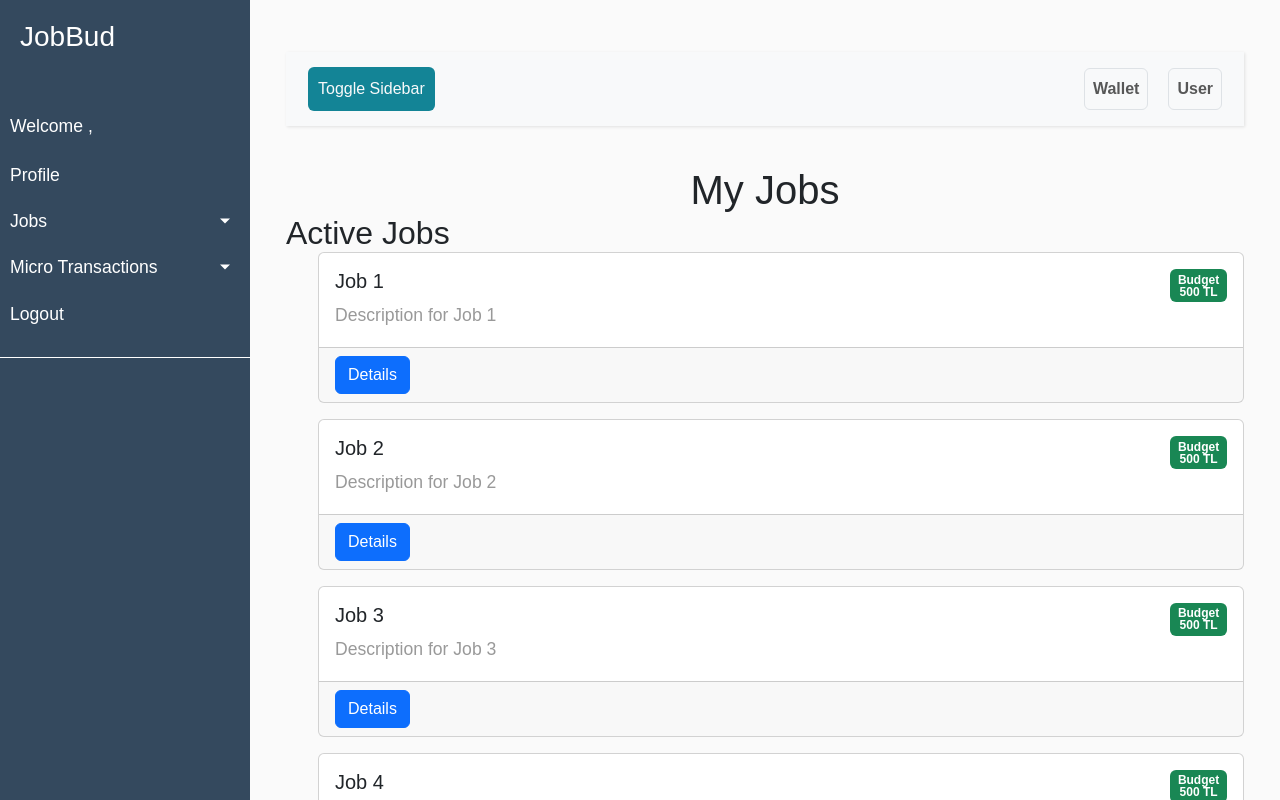
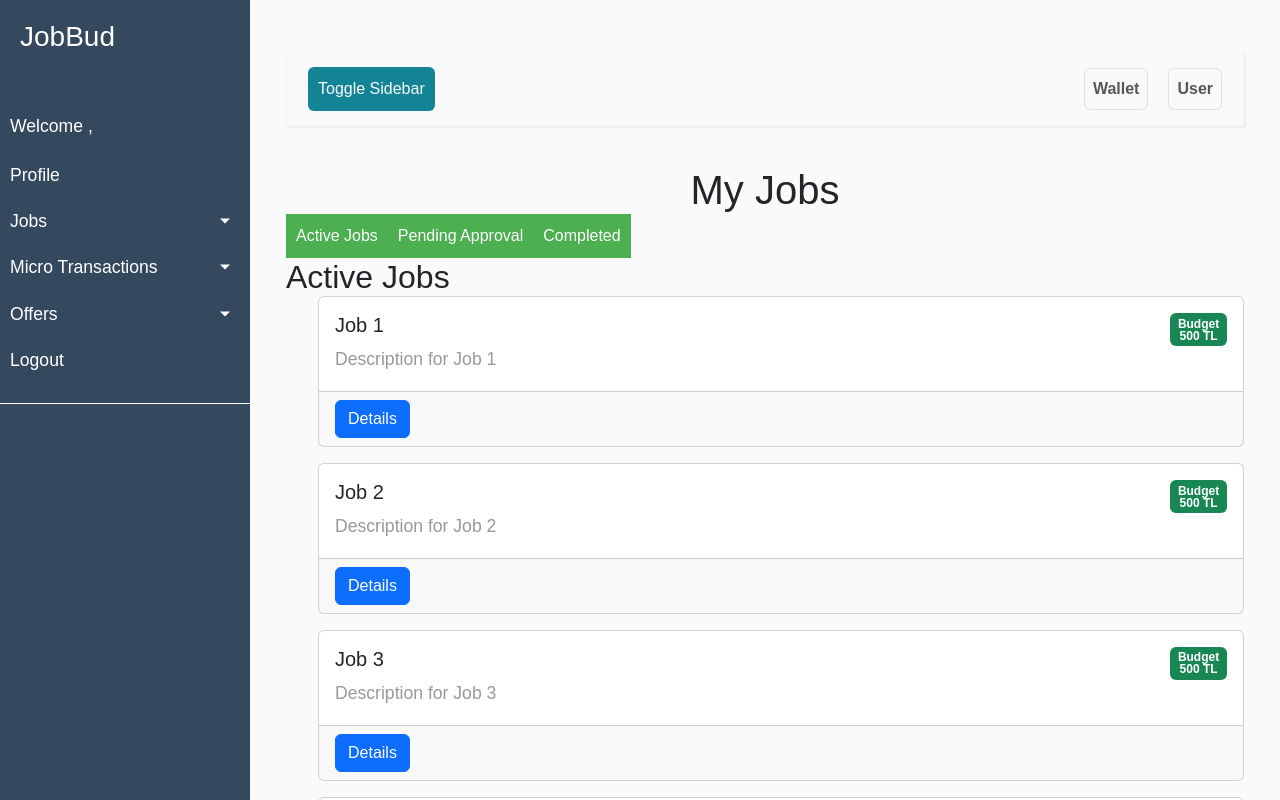
Before and after one commit to AytacBagirova/JobBud, a React (Vite) app: page /myJobs in a window 1280 px wide. Shown: the top 800 px of the page. Built offline with nearby package versions, Linux system fonts and the light colour scheme.

Commit message:
offers eklendi

```diff
--- a/src/App.jsx
+++ b/src/App.jsx
@@ -16,7 +16,7 @@ import PaymentsPage from "./pages/WalletPage/WalletPage";
 import JobDetailsPage from "./pages/JobDetailsPage/JobDetailsPage";
 import FindMicroJobPage from "./pages/FindMicroJobPage/FindMicroJobPage";
 import CreateNewMicroTransaction from "./pages/CreateNewMicroTransactionPage/CreateNewMicroTransactionPage";
-
+import OfferHistoryPage from "./pages/OffersPage/OfferHistoryPage";
 function App() {
   return (
     <BrowserRouter>
@@ -32,6 +32,7 @@ function App() {
           <Route path="wallet" element={<PaymentsPage />} />
           <Route path="jobdetails" element={<JobDetailsPage />} />
           <Route path="findmicrojobs" element={<FindMicroJobPage />} />
+          <Route path="offerhistorypage" element={<OfferHistoryPage/>} />
           <Route
             path="/microtransaction/create"
             element={<CreateNewMicroTransaction />}
--- a/src/components/Sidebar/SidebarMenu.jsx
+++ b/src/components/Sidebar/SidebarMenu.jsx
@@ -4,37 +4,39 @@ import "./Sidebar.css";
 import { Link, useNavigate } from "react-router-dom";
 import { useDispatch, useSelector } from "react-redux";
 import { logout } from "../../redux/actions/UserAction";
+
 const SidebarMenu = () => {
   const user = useSelector((state) => state.userLogin);
   let currentUser = null;
-  if (user)
+  if (user) {
     currentUser = {
       ...user.userInfo,
     };
+  }
   const history = useNavigate();
-   const dispatch = useDispatch();
-   const logoutHandler = () => {
-     dispatch(logout());
-     history("/")
+  const dispatch = useDispatch();
 
-   };
+  const logoutHandler = () => {
+    dispatch(logout());
+    history("/");
+  };
+
   return (
     <nav id="sidebar">
-      <div class="sidebar-header">
+      <div className="sidebar-header">
         <h3>JobBud</h3>
       </div>
 
-      <ul class="list-unstyled components">
+      <ul className="list-unstyled components">
         <p>Welcome {currentUser.userType},</p>
         <li>
           <a href="/profile">Profile</a>
         </li>
-        {currentUser.userType == "FREELANCER" ? (
-          <div>
-            {" "}
-            <li class="active">
+        {currentUser.userType === "FREELANCER" ? (
+          <>
+            <li className="active">
               <a
-                class="dropdown-toggle"
+                className="dropdown-toggle"
                 data-bs-toggle="collapse"
                 href="#jobsSubMenu"
                 aria-expanded="false"
@@ -42,7 +44,7 @@ const SidebarMenu = () => {
               >
                 Jobs
               </a>
-              <ul class="collapse list-unstyled" id="jobsSubMenu">
+              <ul className="collapse list-unstyled" id="jobsSubMenu">
                 <li>
                   <a href="/findjob">Find Job</a>
                 </li>
@@ -53,7 +55,7 @@ const SidebarMenu = () => {
             </li>
             <li>
               <a
-                class="dropdown-toggle"
+                className="dropdown-toggle"
                 data-bs-toggle="collapse"
                 href="#microtransactionSubMenu"
                 aria-expanded="false"
@@ -61,7 +63,7 @@ const SidebarMenu = () => {
               >
                 Micro Transactions
               </a>
-              <ul class="collapse list-unstyled" id="microtransactionSubMenu">
+              <ul className="collapse list-unstyled" id="microtransactionSubMenu">
                 <li>
                   <Link to="/findmicrojobs">Find Micro Jobs</Link>
                 </li>
@@ -71,13 +73,12 @@ const SidebarMenu = () => {
                 </li>
               </ul>
             </li>
-          </div>
+          </>
         ) : (
-          <div>
-            {" "}
-            <li class="active">
+          <>
+            <li className="active">
               <a
-                class="dropdown-toggle"
+                className="dropdown-toggle"
                 data-bs-toggle="collapse"
                 href="#jobsSubMenu"
                 aria-expanded="false"
@@ -85,7 +86,7 @@ const SidebarMenu = () => {
               >
                 Jobs
               </a>
-              <ul class="collapse list-unstyled" id="jobsSubMenu">
+              <ul className="collapse list-unstyled" id="jobsSubMenu">
                 <li>
                   <a href="/createjob">Add New Job</a>
                 </li>
@@ -96,7 +97,7 @@ const SidebarMenu = () => {
             </li>
             <li>
               <a
-                class="dropdown-toggle"
+                className="dropdown-toggle"
                 data-bs-toggle="collapse"
                 href="#microtransactionSubMenu"
                 aria-expanded="false"
@@ -104,7 +105,7 @@ const SidebarMenu = () => {
               >
                 Micro Transactions
               </a>
-              <ul class="collapse list-unstyled" id="microtransactionSubMenu">
+              <ul className="collapse list-unstyled" id="microtransactionSubMenu">
                 <li>
                   <a href="/microtransaction/create">Add Micro Job</a>
                 </li>
@@ -113,9 +114,26 @@ const SidebarMenu = () => {
                   <a href="#">My Micro Jobs</a>
                 </li>
               </ul>
-            </li>{" "}
-          </div>
-        )}{" "}
+            </li>
+          </>
+        )}
+        {/* New Offers Section */}
+        <li>
+          <a
+            className="dropdown-toggle"
+            data-bs-toggle="collapse"
+            href="#offersSubMenu"
+            aria-expanded="false"
+            aria-controls="offersSubMenu"
+          >
+            Offers
+          </a>
+          <ul className="collapse list-unstyled" id="offersSubMenu">
+            <li>
+              <a href="offerhistorypage">Offer History</a>
+            </li>
+          </ul>
+        </li>
         <li>
           <a href="#" onClick={logoutHandler}>
             Logout
@@ -128,6 +146,7 @@ const SidebarMenu = () => {
 };
 
 export default SidebarMenu;
+
 
 /* Pages&Components should exist for customer
 
--- a/src/pages/MyJobs/MyJobsPage.jsx
+++ b/src/pages/MyJobs/MyJobsPage.jsx
@@ -1,10 +1,8 @@
-import Header from "../../components/Header/Header";
-import Layout from "../../components/Layout/Layout";
+import React, { useState } from 'react';
 import UserLayout from "../../components/Layout/UserLayout";
 
-function MyJobsPage() {
-
-  const instanceOfJob = (title, description, budget) => {
+const MyJobsPage = () => {
+  const InstanceOfJob = (title, description, budget) => {
     return (
       <div className="card w-100 mb-3">
         <div className="card-body d-flex justify-content-between">
@@ -25,31 +23,70 @@ function MyJobsPage() {
     );
   };
 
-  const listJobs = (sectionTitle, jobCount) => {
+  const JobTabs = ({ sections }) => {
+    const [activeTab, setActiveTab] = useState(0); // Aktif sekmenin indeksi
+
+    const changeTab = (index) => {
+      setActiveTab(index);
+    };
+
+    return (
+      <div>
+        <div className="w3-bar w3-black">
+          {sections.map((section, index) => (
+            <button
+              key={index}
+              className={`w3-bar-item w3-button ${activeTab === index ? 'active' : ''}`}
+              onClick={() => changeTab(index)}
+            >
+              {section.title}
+            </button>
+          ))}
+        </div>
+
+        {sections.map((section, index) => (
+          <div
+            key={index}
+            id={section.title.replace(/\s+/g, '-').toLowerCase()} // ID'leri oluştururken boşlukları kaldırıp küçük harfe çeviriyoruz
+            className="w3-container w3-display-container city"
+            style={{ display: activeTab === index ? 'block' : 'none' }}
+          >
+            <h2>{section.title}</h2>
+            <ul>{section.jobs}</ul>
+          </div>
+        ))}
+      </div>
+    );
+  };
+
+  const listJobs = (jobCount) => {
     let list = [];
     for (let i = 0; i < jobCount; i++) {
       list.push(
-        <li key={i}>{instanceOfJob(`Job ${i + 1}`, `Description for Job ${i + 1}`, `500 TL`)}</li>
+        <li key={i}>{InstanceOfJob(`Job ${i + 1}`, `Description for Job ${i + 1}`, `500 TL`)}</li>
       );
     }
-    return (
-      <div>
-        <h2>{sectionTitle}</h2>
-        <ul>{list}</ul>
-      </div>
-    );
+    return list;
   };
+
+  const activeJobs = listJobs(5);
+  const pendingJobs = listJobs(3);
+  const completedJobs = listJobs(7);
+
+  const sections = [
+    { title: 'Active Jobs', jobs: activeJobs },
+    { title: 'Pending Approval', jobs: pendingJobs },
+    { title: 'Completed', jobs: completedJobs },
+  ];
 
   return (
     <>
       <UserLayout>
         <h1>My Jobs</h1>
-        {listJobs("Active Jobs", 5)}
-        {listJobs("Pending Approval", 3)}
-        {listJobs("Completed", 7)}
+        <JobTabs sections={sections} />
       </UserLayout>
     </>
   );
-}
+};
 
 export default MyJobsPage;
--- /dev/null
+++ b/src/pages/OffersPage/OfferHistoryPage.jsx
@@ -0,0 +1,31 @@
+import React from "react";
+import UserLayout from "../../components/Layout/UserLayout";
+
+const OfferHistoryPage = () => {
+  // Örnek teklif geçmişi verisi
+  const offerHistoryData = [
+    { id: 1, offerName: "İlk Teklif", date: "2023-01-01" },
+    { id: 2, offerName: "İkinci Teklif", date: "2023-02-15" },
+    { id: 3, offerName: "Üçüncü Teklif", date: "2023-03-22" },
+    // Daha fazla örnek teklif geçmişi verisi...
+  ];
+
+  return (
+    <UserLayout>
+      <div className="offer-history-container">
+        <h1>Offer History</h1>
+        <div className="offer-cards">
+          {offerHistoryData.map((offer) => (
+            <div className="offer-card" key={offer.id}>
+              <h2>{offer.offerName}</h2>
+              <p>Date: {offer.date}</p>
+              {/* Diğer teklif detayları */}
+            </div>
+          ))}
+        </div>
+      </div>
+    </UserLayout>
+  );
+};
+
+export default OfferHistoryPage;
--- a/src/redux/store.js
+++ b/src/redux/store.js
@@ -1,4 +1,4 @@
-import { applyMiddleware, combineReducers, createStore } from "@reduxjs/toolkit";
+import { applyMiddleware, combineReducers, createStore,compose } from "@reduxjs/toolkit";
 import { thunk } from "redux-thunk";
 import { UserReducer } from "./reducers/UserReducer";
 
```
